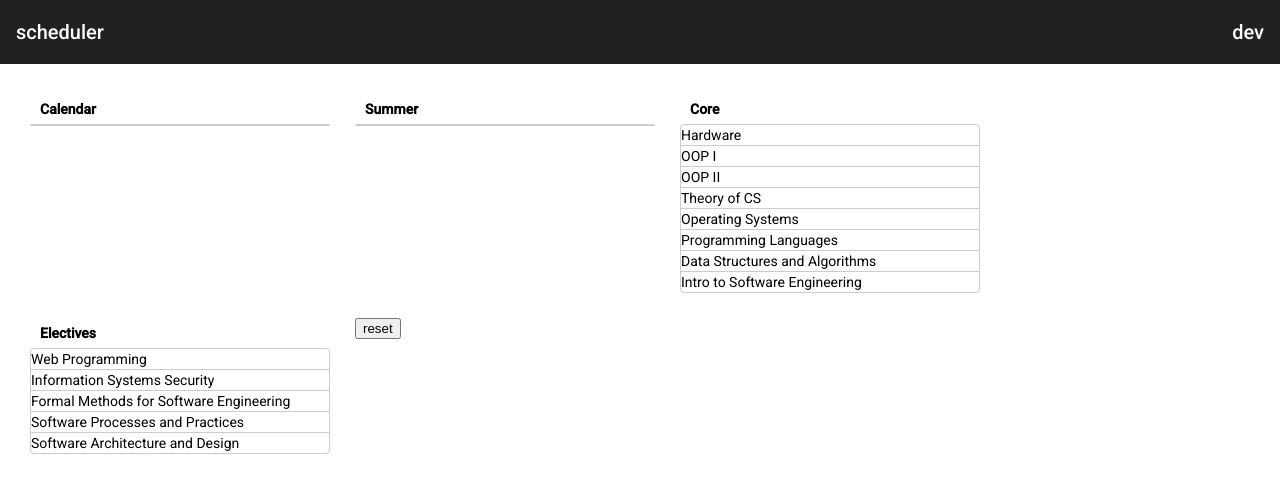
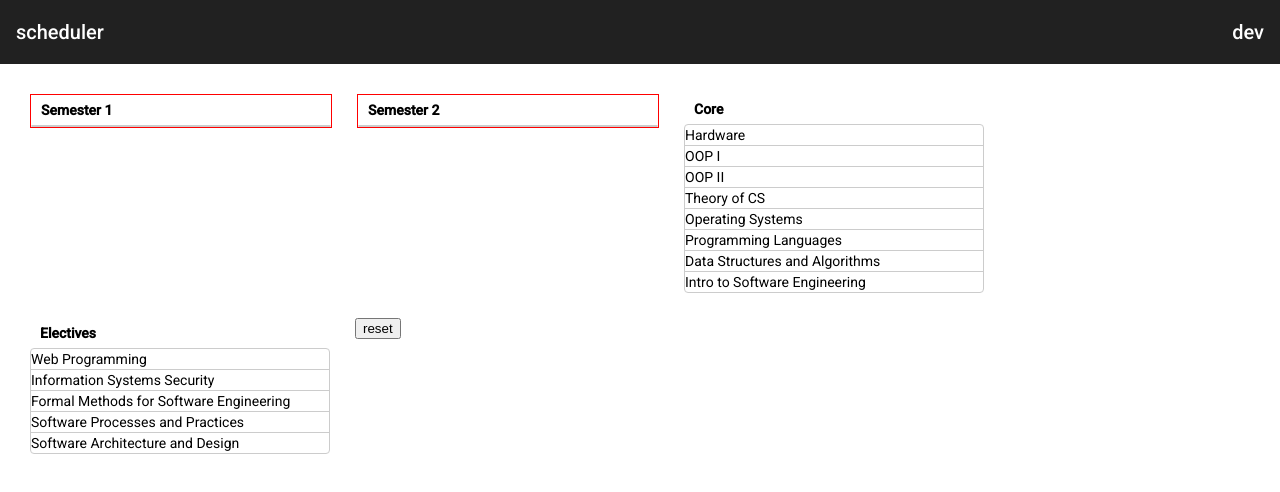
Before and after one commit to chapeI/soe, an Angular app: page / in a window 1280 px wide. Shown: the top 492 px of the page. Built offline with nearby package versions, Linux system fonts and the light colour scheme.

Commit message:
% 'calendar' to 's1'

```diff
--- a/src/app/scheduler/scheduler.component.html
+++ b/src/app/scheduler/scheduler.component.html
@@ -1,23 +1,23 @@
-<div class="dragdrop-container">
-  <div style="font-weight: bold; padding: 5px 10px;">Calendar</div>
+<div class="dragdrop-container rb">
+  <div style="font-weight: bold; padding: 5px 10px;">Semester 1</div>
   <div
     cdkDropList
-    #calendarList="cdkDropList"
-    [cdkDropListData]="calendar"
+    #s1List="cdkDropList"
+    [cdkDropListData]="s1"
     [cdkDropListConnectedTo]="[s2List, coreList, elevtiveList]"
     class="dragdrop-list"
     (cdkDropListDropped)="drop($event)">
-    <div class="dragdrop-box" *ngFor="let item of calendar" cdkDrag>{{item}}</div>
+    <div class="dragdrop-box" *ngFor="let item of s1" cdkDrag>{{item}}</div>
   </div>
 </div>
 
-<div class="dragdrop-container">
-  <div style="font-weight: bold; padding: 5px 10px;">Summer</div>
+<div class="dragdrop-container rb">
+  <div style="font-weight: bold; padding: 5px 10px;">Semester 2</div>
   <div
     cdkDropList
     #s2List="cdkDropList"
     [cdkDropListData]="s2"
-    [cdkDropListConnectedTo]="[calendarList, coreList, elevtiveList]"
+    [cdkDropListConnectedTo]="[s1List, coreList, elevtiveList]"
     class="dragdrop-list"
     (cdkDropListDropped)="drop($event)">
     <div class="dragdrop-box" *ngFor="let item of s2" cdkDrag>{{item}}</div>
@@ -27,13 +27,13 @@
 <div class="dragdrop-container">
   <div style="padding: 5px 10px;" >
     <span style="font-weight: bold;">Core</span>
-    <mat-progress-spinner style="float: right;" strokeWidth=2 diameter=20  [value]=calendar.length*10></mat-progress-spinner>
+    <mat-progress-spinner style="float: right;" strokeWidth=2 diameter=20  [value]=s1.length*10></mat-progress-spinner>
   </div>
   <div
     cdkDropList
     #coreList="cdkDropList"
     [cdkDropListData]="core"
-    [cdkDropListConnectedTo]="[calendarList, s2List]"
+    [cdkDropListConnectedTo]="[s1List, s2List]"
     class="dragdrop-list"
     (cdkDropListDropped)="drop($event)">
     <div class="dragdrop-box" *ngFor="let item of core" cdkDrag>{{item}}</div>
@@ -43,13 +43,13 @@
 <div class="dragdrop-container">
   <div style="padding: 5px 10px;" >
     <span style="font-weight: bold;">Electives</span>
-    <mat-progress-spinner style="float: right;" strokeWidth=2 diameter=20  [value]=calendar.length*10></mat-progress-spinner>
+    <mat-progress-spinner style="float: right;" strokeWidth=2 diameter=20  [value]=s1.length*10></mat-progress-spinner>
   </div>
   <div
     cdkDropList
     #elevtiveList="cdkDropList"
     [cdkDropListData]="electives"
-    [cdkDropListConnectedTo]="[calendarList, s2List]"
+    [cdkDropListConnectedTo]="[s1List, s2List]"
     class="dragdrop-list"
     (cdkDropListDropped)="drop($event)">
     <div class="dragdrop-box" *ngFor="let item of electives" cdkDrag>{{item}}</div>
--- a/src/app/scheduler/scheduler.component.ts
+++ b/src/app/scheduler/scheduler.component.ts
@@ -11,7 +11,7 @@ export class SchedulerComponent implements OnInit {
 
   core: string[] = []
   electives: string[] = []
-  calendar: string[] = []
+  s1: string[] = []
   s2: string[] = []
 
   constructor(private localService: LocalService) { }
@@ -27,19 +27,21 @@ export class SchedulerComponent implements OnInit {
   }
 
   nullCalendar(): boolean {
-    return (this.localService.get('calendar') == null)
+    return (this.localService.get('s1') == null && this.localService.get('s2') == null)
   }
 
+  // LOCALLY SAVED DATA
+
   loadLocallySavedData() {
-    this.loadCalendar()
+    this.loadS1()
     this.loadS2()
     this.loadCores()
     this.loadElectives()
   }
 
-  loadCalendar(){
-    let parsed = JSON.parse(this.localService.get('calendar'))
-    this.calendar = parsed
+  loadS1(){
+    let parsed = JSON.parse(this.localService.get('s1'))
+    this.s1 = parsed
   }
 
   loadS2(){
@@ -57,6 +59,8 @@ export class SchedulerComponent implements OnInit {
     this.electives = parsed
   }
 
+  // LOCALLY SAVED
+
   drop(event: CdkDragDrop<string[]>) {
     transferArrayItem(event.previousContainer.data,
                       event.container.data,
@@ -66,7 +70,7 @@ export class SchedulerComponent implements OnInit {
   }
 
   persistLists() {
-    this.localSave('calendar', this.calendar)
+    this.localSave('s1', this.s1)
     this.localSave('s2', this.s2)
     this.localSave('core', this.core)
     this.localSave('electives', this.electives)
@@ -77,9 +81,8 @@ export class SchedulerComponent implements OnInit {
     this.localService.save(name, stringifyd)
   }
 
-
   setDefaults() {
-    this.calendar = [];
+    this.s1 = [];
 
     this.core = [
       'Hardware',
```
